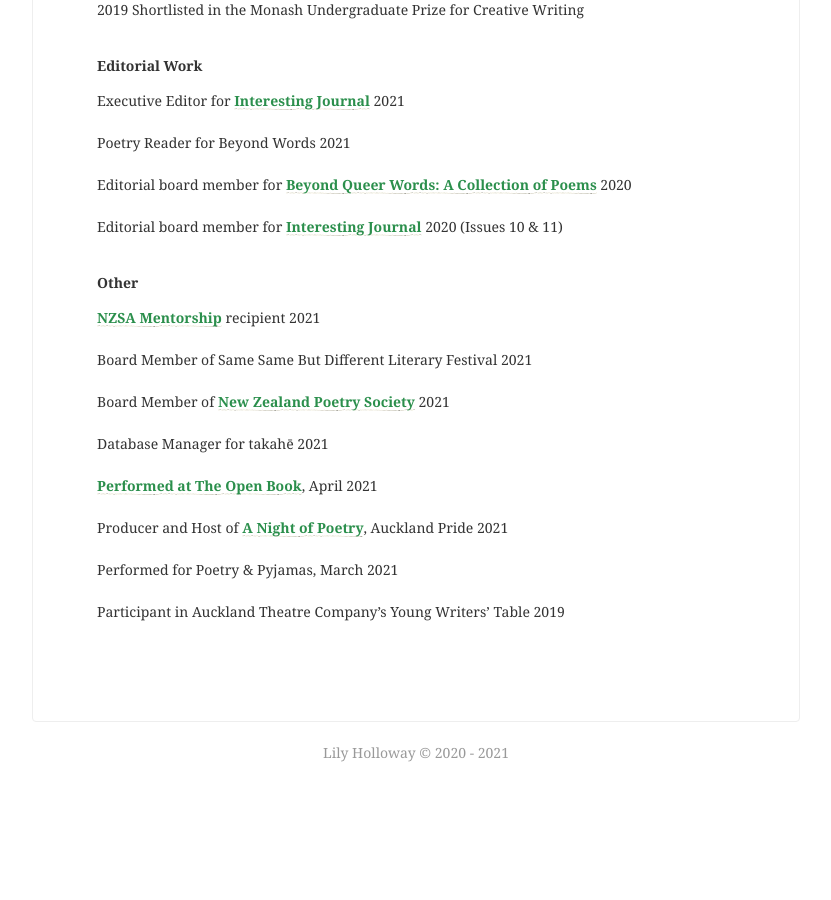
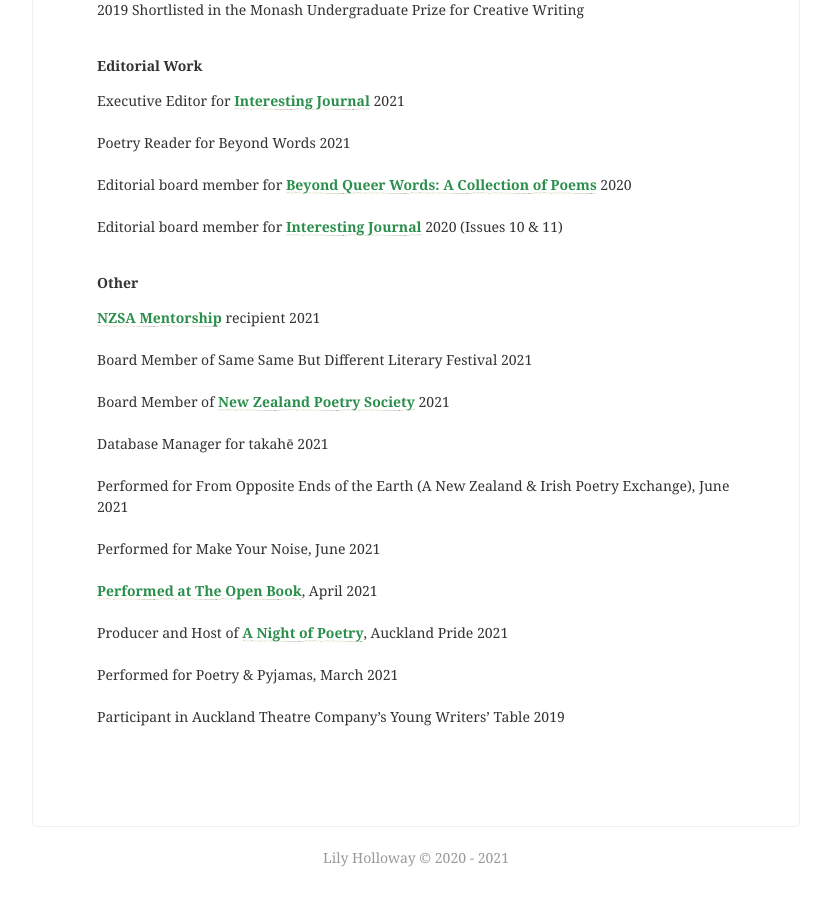
Before and after one commit to lilyholloway/lilyholloway.github.io, a Jekyll site: the page built from cv.md, in a window 1280 px wide and 900 px high, scrolled down 2633 px. Shown: the whole window, without its empty margins (224-1055 px from the left). Built offline with Jekyll 4.4.1, drawn with Linux system fonts in a browser that asks for light colours; nearby versions of some CDN libraries; before the commit the page ends 3428 px from its top, so only the background shows below that; some of the changed text lies outside the part shown.

Commit message:
Update cv.md

```diff
--- a/cv.md
+++ b/cv.md
@@ -16,7 +16,7 @@
 <br>
 I won't pretend to be a person anymore (The Spinoff, forthcoming)<br>
 <br>
-Tidewrack (Poetry Shelf, forthcoming)<br>
+<b><a href="https://nzpoetryshelf.com/2021/06/28/poetry-shelf-noticeboard-lily-holloways-tidewrack/">Tidewrack</a></b> (Poetry Shelf, June 2021)<br>
 <br>
 you are my night terror i hope i am yours (<b><a href="https://www.anikopress.com/shop/p/issue2">Aniko Press: Revolt</a></b>, June 2021)<br>
 <br>
@@ -133,6 +133,10 @@
 <br>
 Database Manager for takahē 2021<br>
 <br>
+Performed for From Opposite Ends of the Earth (A New Zealand & Irish Poetry Exchange), June 2021<br>
+<br>
+Performed for Make Your Noise, June 2021<br>
+<br>
 <b><a href="https://theopenbook.co.nz/events/2021/4/25/poet-poet-poet">Performed at The Open Book</a></b>, April 2021<br>
 <br>
 Producer and Host of <b><a href="https://aucklandpride.org.nz/a-night-of-poetry/">A Night of Poetry</a></b>, Auckland Pride 2021<br>
```
